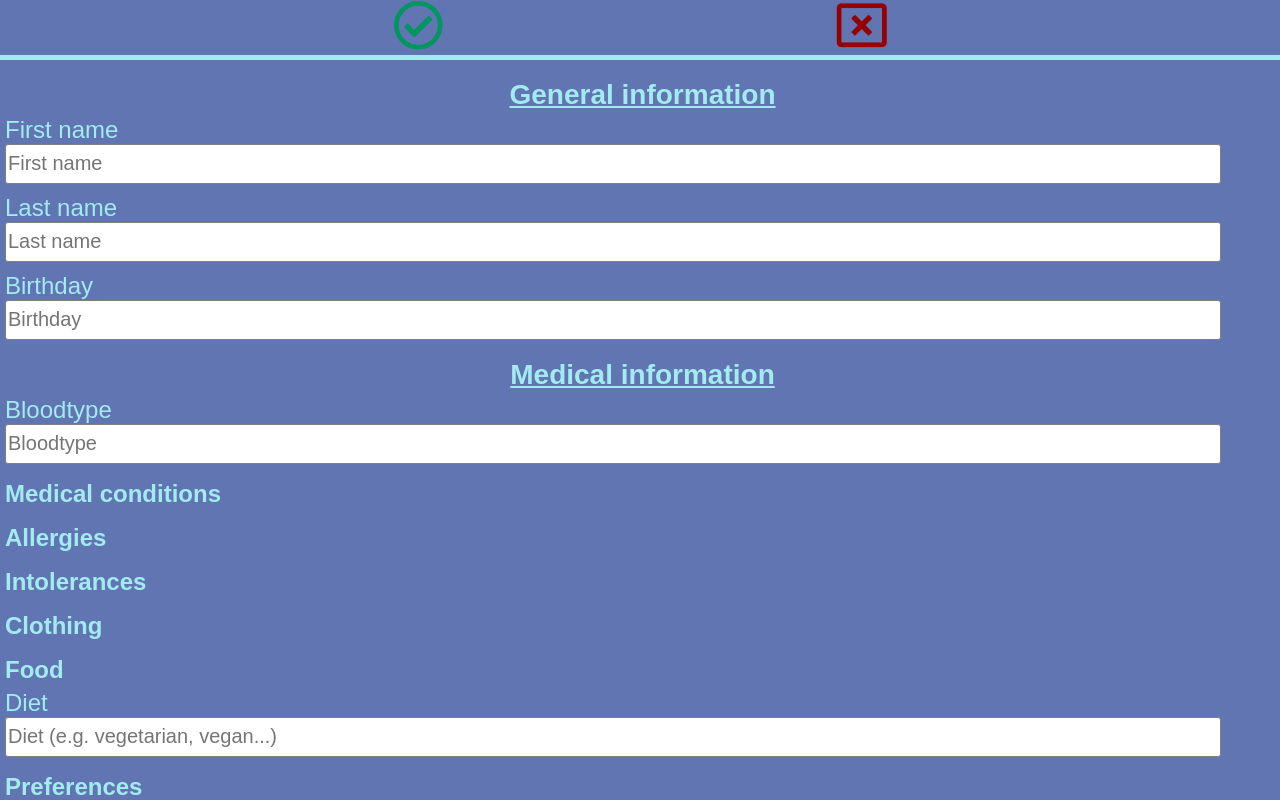
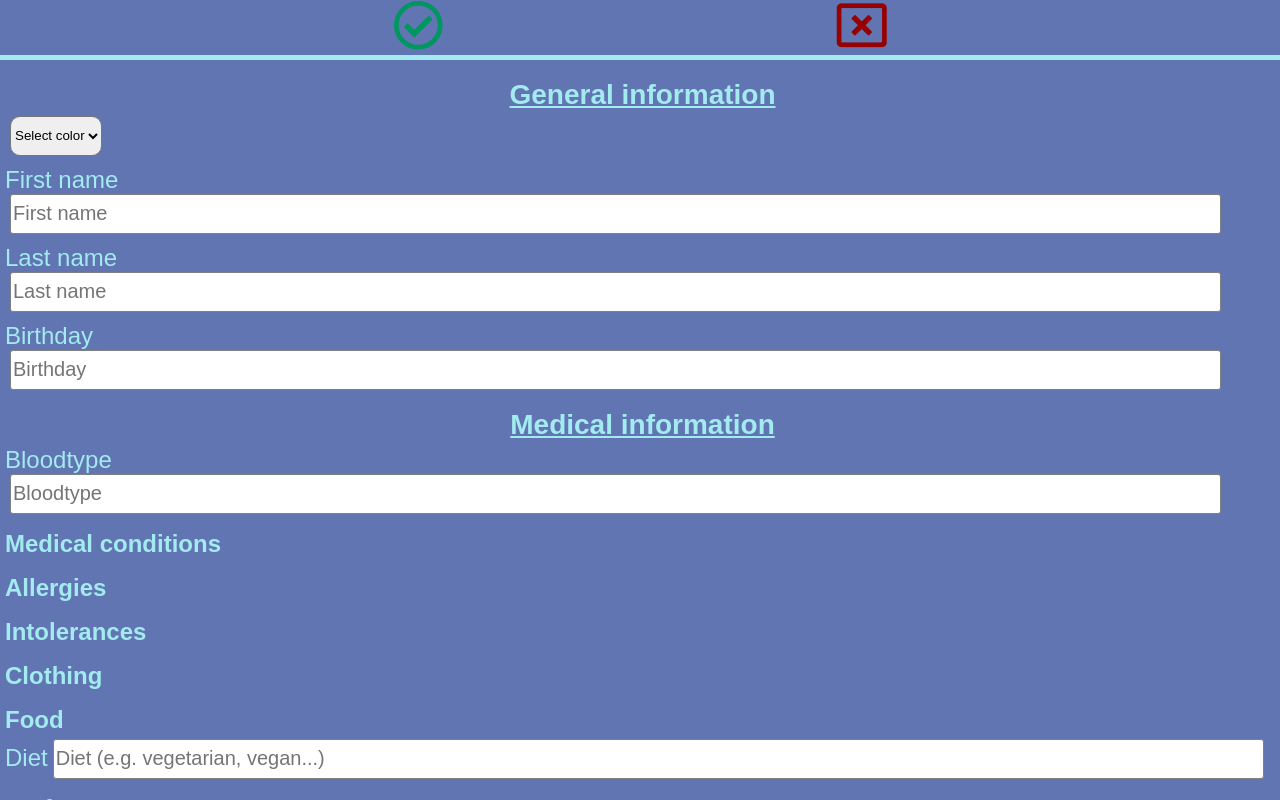
Before and after one commit to struebig/babysitter, a React (Create React App) app: page /childrenData in a window 1280 px wide. Built offline with nearby package versions, Linux system fonts and the light colour scheme.

Commit message:
Add dropdown

```diff
--- /dev/null
+++ b/src/components/Dropdown.js
@@ -0,0 +1,11 @@
+//  import React from "react";
+import styled from "styled-components";
+
+const DropDown = styled.select`
+    margin: 0px 10px 10px 10px;
+    height: 40px;
+    border: ;
+    border-radius: 10px;
+`;
+
+export default DropDown;
--- a/src/components/Input.js
+++ b/src/components/Input.js
@@ -22,13 +22,15 @@ const StyledInput = styled.input`
 function Input({ className, value, name, placeholder, onChange, label }) {
     return (
         <Container className={className}>
-            <StyledLabel>{label}</StyledLabel>
+            <StyledLabel>
+                {label}
                 <StyledInput
                     value={value}
                     name={name}
                     placeholder={placeholder}
                     onChange={onChange}
                 />
+            </StyledLabel>
         </Container>
     );
 }
--- a/src/components/ShowDataHeader.js
+++ b/src/components/ShowDataHeader.js
@@ -19,7 +19,7 @@ const StyledIcon = styled.img`
 const StyledButton = styled.button`
     width: 20%;
     height: 100%;
-    font-size: 50px
+    font-size: 50px;
     border: none;
     background-color: #6175b3;
     color: #960000;
--- a/src/pages/AddChildren.js
+++ b/src/pages/AddChildren.js
@@ -3,6 +3,7 @@ import styled from "styled-components";
 import Headline from "../components/Headline";
 import Grid from "../components/Grid";
 import Input from "../components/Input";
+import DropDown from "../components/Dropdown";
 /*import {
     getHouseholdFromStorage,
     setHouseholdtoStorage
@@ -57,6 +58,15 @@ function AddChildrenForm({ history }) {
             <GridBody>
                 <Headline size="S">General information</Headline>
                 <StyledForm /* onSubmit={handleSubmit}*/>
+                    <DropDown name="Profile color">
+                        <option value="Black">Select color</option>
+                        <option value="">---</option>
+                        <option value="Blue">Blue</option>
+                        <option value="Red">Red</option>
+                        <option value="Green">Green</option>
+                        <option value="Yellow">Yellow</option>
+                        <option value="Pink">Pink</option>
+                    </DropDown>
                     <Input
                         label="First name"
                         //    value={household.fistName}
```
Lines whose indentation alone changed are shown as unchanged.
